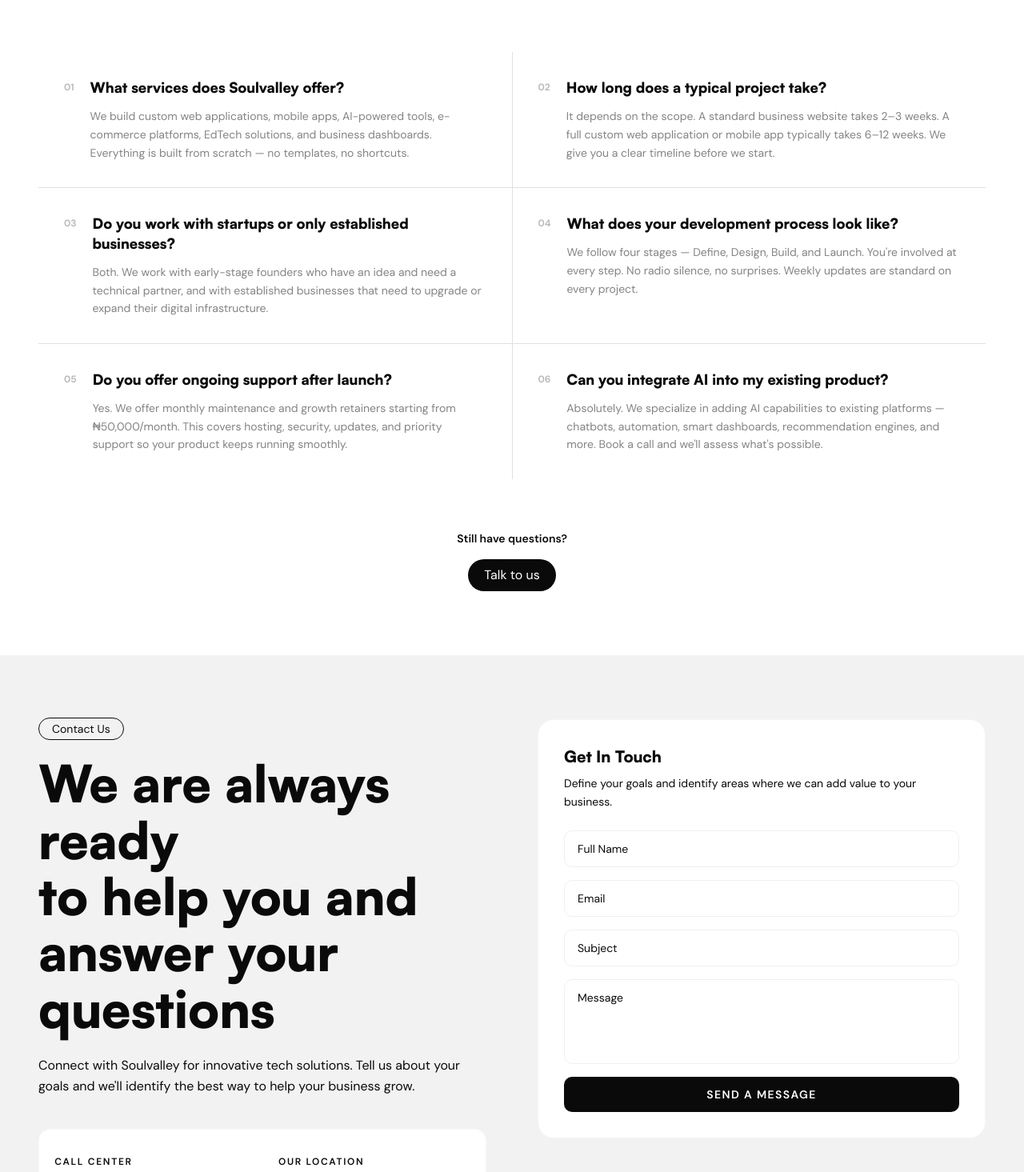
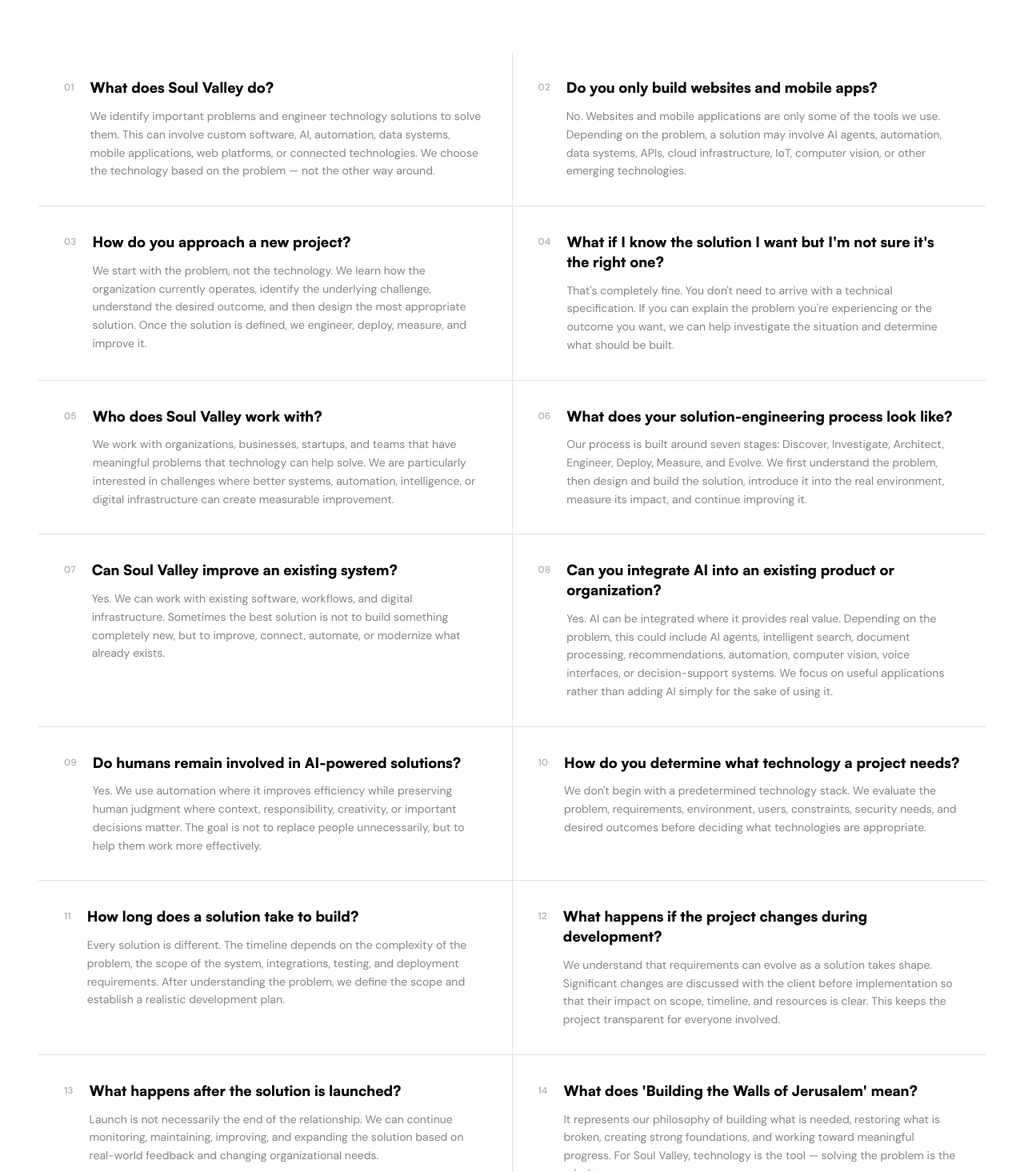
Before and after one commit to SOULVALLEYLIMITED/soulvalley_web, a Next.js app: page / in a window 1280 px wide. Shown: the part 6005-7470 px from the top of the page at 80% size. Built offline with nearby package versions, Linux system fonts and the light colour scheme; no server answers.

Commit message:
Changed the context of the faq

```diff
--- a/app/component/faq.tsx
+++ b/app/component/faq.tsx
@@ -1,36 +1,89 @@
 "use client"
 const faqs = [
   {
-    question: "What services does Soulvalley offer?",
+    question: "What does Soul Valley do?",
     answer:
-      "We build custom web applications, mobile apps, AI-powered tools, e-commerce platforms, EdTech solutions, and business dashboards. Everything is built from scratch — no templates, no shortcuts.",
+      "We identify important problems and engineer technology solutions to solve them. This can involve custom software, AI, automation, data systems, mobile applications, web platforms, or connected technologies. We choose the technology based on the problem — not the other way around.",
   },
+
   {
-    question: "How long does a typical project take?",
+    question: "Do you only build websites and mobile apps?",
     answer:
-      "It depends on the scope. A standard business website takes 2–3 weeks. A full custom web application or mobile app typically takes 6–12 weeks. We give you a clear timeline before we start.",
+      "No. Websites and mobile applications are only some of the tools we use. Depending on the problem, a solution may involve AI agents, automation, data systems, APIs, cloud infrastructure, IoT, computer vision, or other emerging technologies.",
   },
+
   {
-    question: "Do you work with startups or only established businesses?",
+    question: "How do you approach a new project?",
     answer:
-      "Both. We work with early-stage founders who have an idea and need a technical partner, and with established businesses that need to upgrade or expand their digital infrastructure.",
+      "We start with the problem, not the technology. We learn how the organization currently operates, identify the underlying challenge, understand the desired outcome, and then design the most appropriate solution. Once the solution is defined, we engineer, deploy, measure, and improve it.",
   },
+
   {
-    question: "What does your development process look like?",
+    question: "What if I know the solution I want but I'm not sure it's the right one?",
     answer:
-      "We follow four stages — Define, Design, Build, and Launch. You're involved at every step. No radio silence, no surprises. Weekly updates are standard on every project.",
+      "That's completely fine. You don't need to arrive with a technical specification. If you can explain the problem you're experiencing or the outcome you want, we can help investigate the situation and determine what should be built.",
   },
+
   {
-    question: "Do you offer ongoing support after launch?",
+    question: "Who does Soul Valley work with?",
     answer:
-      "Yes. We offer monthly maintenance and growth retainers starting from ₦50,000/month. This covers hosting, security, updates, and priority support so your product keeps running smoothly.",
+      "We work with organizations, businesses, startups, and teams that have meaningful problems that technology can help solve. We are particularly interested in challenges where better systems, automation, intelligence, or digital infrastructure can create measurable improvement.",
   },
+
   {
-    question: "Can you integrate AI into my existing product?",
+    question: "What does your solution-engineering process look like?",
     answer:
-      "Absolutely. We specialize in adding AI capabilities to existing platforms — chatbots, automation, smart dashboards, recommendation engines, and more. Book a call and we'll assess what's possible.",
+      "Our process is built around seven stages: Discover, Investigate, Architect, Engineer, Deploy, Measure, and Evolve. We first understand the problem, then design and build the solution, introduce it into the real environment, measure its impact, and continue improving it.",
   },
-]
+
+  {
+    question: "Can Soul Valley improve an existing system?",
+    answer:
+      "Yes. We can work with existing software, workflows, and digital infrastructure. Sometimes the best solution is not to build something completely new, but to improve, connect, automate, or modernize what already exists.",
+  },
+
+  {
+    question: "Can you integrate AI into an existing product or organization?",
+    answer:
+      "Yes. AI can be integrated where it provides real value. Depending on the problem, this could include AI agents, intelligent search, document processing, recommendations, automation, computer vision, voice interfaces, or decision-support systems. We focus on useful applications rather than adding AI simply for the sake of using it.",
+  },
+
+  {
+    question: "Do humans remain involved in AI-powered solutions?",
+    answer:
+      "Yes. We use automation where it improves efficiency while preserving human judgment where context, responsibility, creativity, or important decisions matter. The goal is not to replace people unnecessarily, but to help them work more effectively.",
+  },
+
+  {
+    question: "How do you determine what technology a project needs?",
+    answer:
+      "We don't begin with a predetermined technology stack. We evaluate the problem, requirements, environment, users, constraints, security needs, and desired outcomes before deciding what technologies are appropriate.",
+  },
+
+  {
+    question: "How long does a solution take to build?",
+    answer:
+      "Every solution is different. The timeline depends on the complexity of the problem, the scope of the system, integrations, testing, and deployment requirements. After understanding the problem, we define the scope and establish a realistic development plan.",
+  },
+
+  {
+    question: "What happens if the project changes during development?",
+    answer:
+      "We understand that requirements can evolve as a solution takes shape. Significant changes are discussed with the client before implementation so that their impact on scope, timeline, and resources is clear. This keeps the project transparent for everyone involved.",
+  },
+
+  {
+    question: "What happens after the solution is launched?",
+    answer:
+      "Launch is not necessarily the end of the relationship. We can continue monitoring, maintaining, improving, and expanding the solution based on real-world feedback and changing organizational needs.",
+  },
+
+  {
+    question: "What does 'Building the Walls of Jerusalem' mean?",
+    answer:
+      "It represents our philosophy of building what is needed, restoring what is broken, creating strong foundations, and working toward meaningful progress. For Soul Valley, technology is the tool — solving the problem is the mission.",
+  },
+];
 
 export default function FAQ() {
   return (
```
